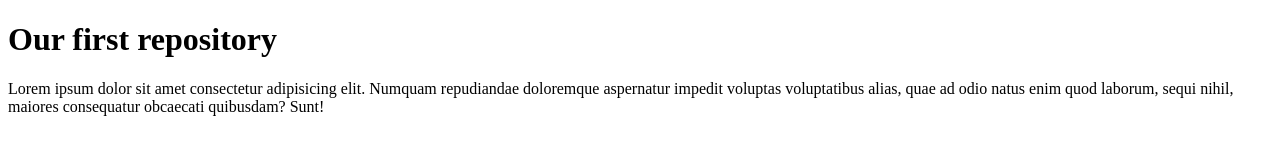
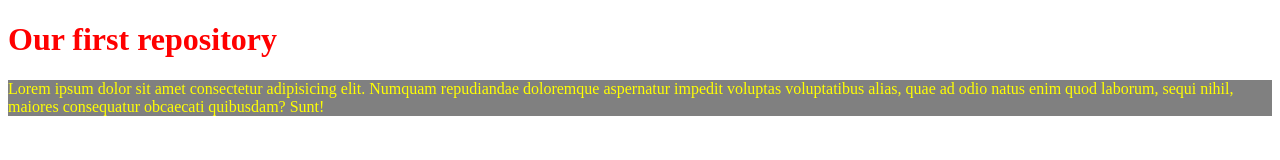
Before and after one commit to saiful157547/my-first-repo, a plain HTML site: page index.html in a window 1280 px wide. Drawn offline with Linux system fonts and the light colour scheme.

Commit message:
style added

```diff
--- a/index.html
+++ b/index.html
@@ -6,6 +6,7 @@
     <meta http-equiv="X-UA-Compatible" content="IE=edge">
     <meta name="viewport" content="width=device-width, initial-scale=1.0">
     <title>Document</title>
+    <link rel="stylesheet" href="style.css">
 </head>
 
 <body>
--- /dev/null
+++ b/style.css
@@ -0,0 +1,8 @@
+h1 {
+    color: red;
+}
+
+p {
+    color: yellow;
+    background-color: gray;
+}
```
